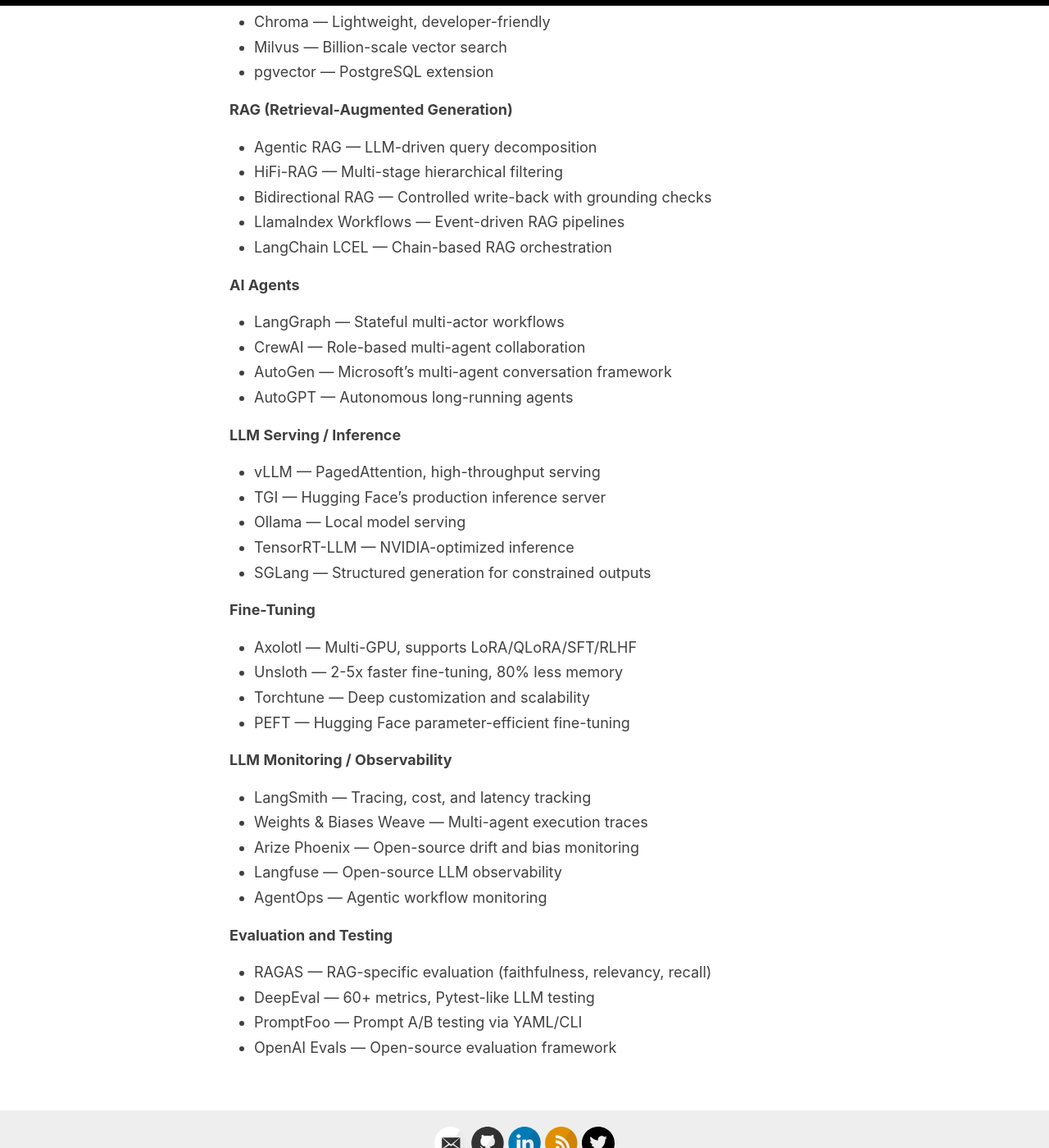
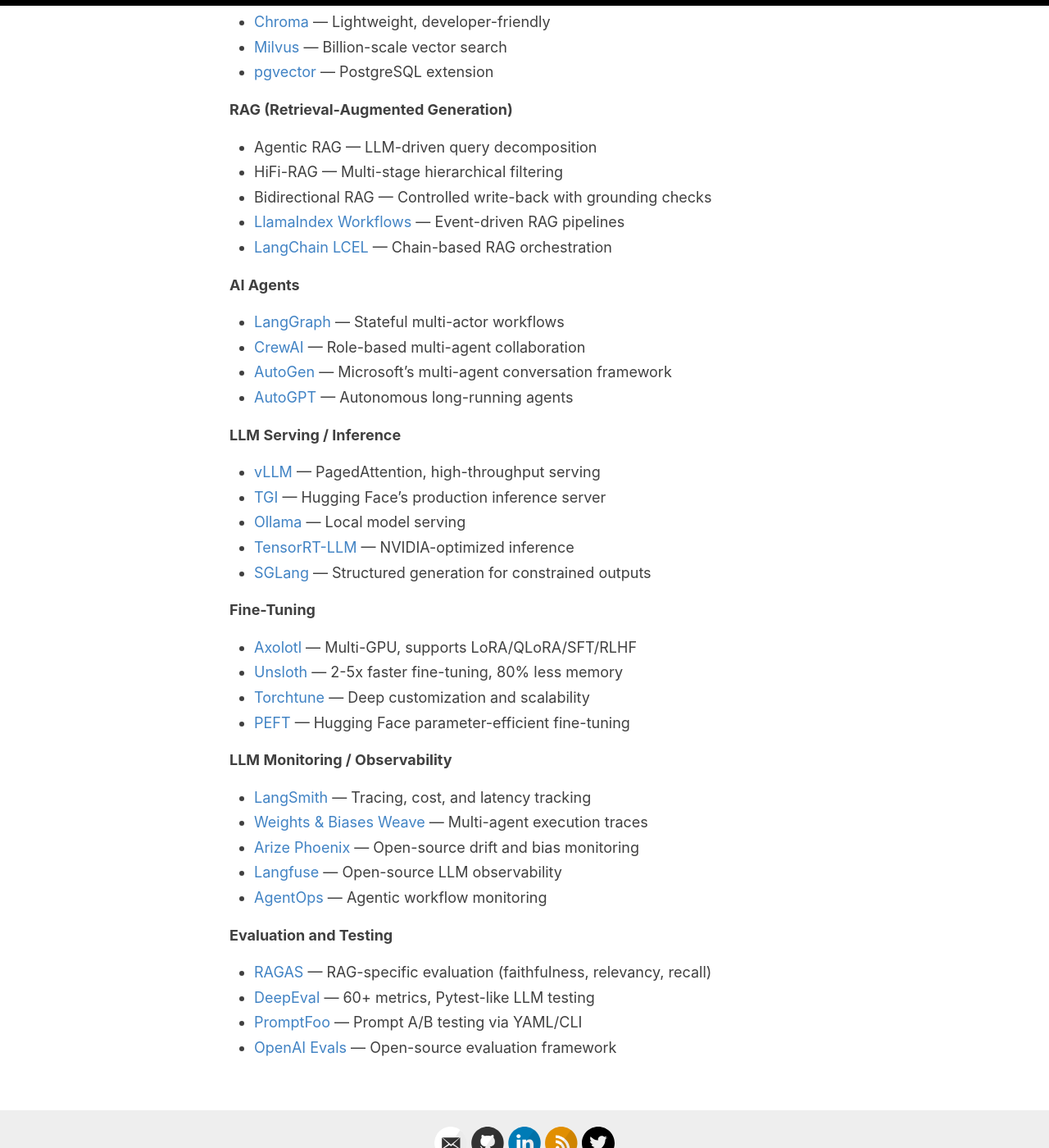
Before and after one commit to gheniabla/gheniabla.github.io, a Jekyll site: the page built from _pages/ai-resources.md, in a window 1280 px wide and 1400 px high, scrolled down 1103 px. Shown: the whole window at 82% size. Built offline with Jekyll 4.4.1, drawn with Linux system fonts in a browser that asks for light colours; part of the change alters nothing that is shown; some of the changed text lies outside the part shown.

Commit message:
Add links to all tools and libraries on AI Resources page
Co-Authored-By: Claude Opus 4.6 <noreply@anthropic.com>

```diff
--- a/_pages/ai-resources.md
+++ b/_pages/ai-resources.md
@@ -8,82 +8,82 @@ permalink: /ai-resources/
 
 **LLMs / Foundation Models**
 
-- OpenAI — GPT-5, o3, o4-mini
-- Anthropic — Claude Opus 4.6, Sonnet 4.5
-- Google — Gemini 3, Gemini 2.5 Pro
-- Meta — Llama 4 (Maverick, Scout)
-- DeepSeek — DeepSeek R1
+- [OpenAI](https://openai.com) — GPT-5, o3, o4-mini
+- [Anthropic](https://www.anthropic.com) — Claude Opus 4.6, Sonnet 4.5
+- [Google Gemini](https://deepmind.google/technologies/gemini/) — Gemini 3, Gemini 2.5 Pro
+- [Meta Llama](https://llama.meta.com) — Llama 4 (Maverick, Scout)
+- [DeepSeek](https://www.deepseek.com) — DeepSeek R1
 
 **AI Frameworks**
 
-- LangChain — LLM orchestration and chaining
-- LlamaIndex — Data-centric RAG and document processing
-- Haystack — Production RAG and search pipelines
-- Semantic Kernel — Microsoft's enterprise AI SDK
+- [LangChain](https://www.langchain.com) — LLM orchestration and chaining
+- [LlamaIndex](https://www.llamaindex.ai) — Data-centric RAG and document processing
+- [Haystack](https://haystack.deepset.ai) — Production RAG and search pipelines
+- [Semantic Kernel](https://github.com/microsoft/semantic-kernel) — Microsoft's enterprise AI SDK
 
 **AI Coding Assistants**
 
-- GitHub Copilot — Inline code completion
-- Cursor — AI-native code editor
-- Claude Code — CLI-based coding assistant
+- [GitHub Copilot](https://github.com/features/copilot) — Inline code completion
+- [Cursor](https://www.cursor.com) — AI-native code editor
+- [Claude Code](https://docs.anthropic.com/en/docs/claude-code) — CLI-based coding assistant
 
 **Text Embeddings**
 
-- OpenAI text-embedding-3-large
-- Cohere embed-v4.0 — Multilingual and multimodal
-- Mistral Embed — Retrieval-optimized
-- Voyage AI — Domain-specific embeddings
+- [OpenAI Embeddings](https://platform.openai.com/docs/guides/embeddings) — text-embedding-3-large
+- [Cohere Embed](https://cohere.com/embed) — Multilingual and multimodal
+- [Mistral Embed](https://docs.mistral.ai/capabilities/embeddings/) — Retrieval-optimized
+- [Voyage AI](https://www.voyageai.com) — Domain-specific embeddings
 
 **Vector Databases**
 
-- Pinecone — Fully managed, serverless
-- Weaviate — Open-source with hybrid search
-- Qdrant — High-performance, Rust-based
-- Chroma — Lightweight, developer-friendly
-- Milvus — Billion-scale vector search
-- pgvector — PostgreSQL extension
+- [Pinecone](https://www.pinecone.io) — Fully managed, serverless
+- [Weaviate](https://weaviate.io) — Open-source with hybrid search
+- [Qdrant](https://qdrant.tech) — High-performance, Rust-based
+- [Chroma](https://www.trychroma.com) — Lightweight, developer-friendly
+- [Milvus](https://milvus.io) — Billion-scale vector search
+- [pgvector](https://github.com/pgvector/pgvector) — PostgreSQL extension
 
 **RAG (Retrieval-Augmented Generation)**
 
 - Agentic RAG — LLM-driven query decomposition
 - HiFi-RAG — Multi-stage hierarchical filtering
 - Bidirectional RAG — Controlled write-back with grounding checks
-- LlamaIndex Workflows — Event-driven RAG pipelines
-- LangChain LCEL — Chain-based RAG orchestration
+- [LlamaIndex Workflows](https://docs.llamaindex.ai/en/stable/module_guides/workflow/) — Event-driven RAG pipelines
+- [LangChain LCEL](https://python.langchain.com/docs/concepts/lcel/) — Chain-based RAG orchestration
 
 **AI Agents**
 
-- LangGraph — Stateful multi-actor workflows
-- CrewAI — Role-based multi-agent collaboration
-- AutoGen — Microsoft's multi-agent conversation framework
-- AutoGPT — Autonomous long-running agents
+- [LangGraph](https://www.langchain.com/langgraph) — Stateful multi-actor workflows
+- [CrewAI](https://www.crewai.com) — Role-based multi-agent collaboration
+- [AutoGen](https://github.com/microsoft/autogen) — Microsoft's multi-agent conversation framework
+- [AutoGPT](https://github.com/Significant-Gravitas/AutoGPT) — Autonomous long-running agents
 
 **LLM Serving / Inference**
 
-- vLLM — PagedAttention, high-throughput serving
-- TGI — Hugging Face's production inference server
-- Ollama — Local model serving
-- TensorRT-LLM — NVIDIA-optimized inference
-- SGLang — Structured generation for constrained outputs
+- [vLLM](https://github.com/vllm-project/vllm) — PagedAttention, high-throughput serving
+- [TGI](https://github.com/huggingface/text-generation-inference) — Hugging Face's production inference server
+- [Ollama](https://ollama.com) — Local model serving
+- [TensorRT-LLM](https://github.com/NVIDIA/TensorRT-LLM) — NVIDIA-optimized inference
+- [SGLang](https://github.com/sgl-project/sglang) — Structured generation for constrained outputs
 
 **Fine-Tuning**
 
-- Axolotl — Multi-GPU, supports LoRA/QLoRA/SFT/RLHF
-- Unsloth — 2-5x faster fine-tuning, 80% less memory
-- Torchtune — Deep customization and scalability
-- PEFT — Hugging Face parameter-efficient fine-tuning
+- [Axolotl](https://github.com/axolotl-ai-cloud/axolotl) — Multi-GPU, supports LoRA/QLoRA/SFT/RLHF
+- [Unsloth](https://github.com/unslothai/unsloth) — 2-5x faster fine-tuning, 80% less memory
+- [Torchtune](https://github.com/pytorch/torchtune) — Deep customization and scalability
+- [PEFT](https://github.com/huggingface/peft) — Hugging Face parameter-efficient fine-tuning
 
 **LLM Monitoring / Observability**
 
-- LangSmith — Tracing, cost, and latency tracking
-- Weights & Biases Weave — Multi-agent execution traces
-- Arize Phoenix — Open-source drift and bias monitoring
-- Langfuse — Open-source LLM observability
-- AgentOps — Agentic workflow monitoring
+- [LangSmith](https://www.langchain.com/langsmith) — Tracing, cost, and latency tracking
+- [Weights & Biases Weave](https://wandb.ai/site/weave) — Multi-agent execution traces
+- [Arize Phoenix](https://github.com/Arize-ai/phoenix) — Open-source drift and bias monitoring
+- [Langfuse](https://langfuse.com) — Open-source LLM observability
+- [AgentOps](https://www.agentops.ai) — Agentic workflow monitoring
 
 **Evaluation and Testing**
 
-- RAGAS — RAG-specific evaluation (faithfulness, relevancy, recall)
-- DeepEval — 60+ metrics, Pytest-like LLM testing
-- PromptFoo — Prompt A/B testing via YAML/CLI
-- OpenAI Evals — Open-source evaluation framework
+- [RAGAS](https://github.com/explodinggradients/ragas) — RAG-specific evaluation (faithfulness, relevancy, recall)
+- [DeepEval](https://github.com/confident-ai/deepeval) — 60+ metrics, Pytest-like LLM testing
+- [PromptFoo](https://www.promptfoo.dev) — Prompt A/B testing via YAML/CLI
+- [OpenAI Evals](https://github.com/openai/evals) — Open-source evaluation framework
```
